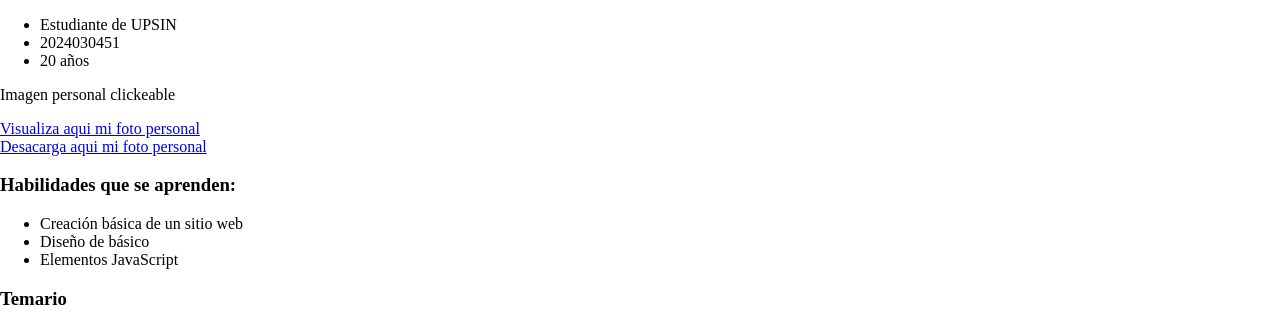
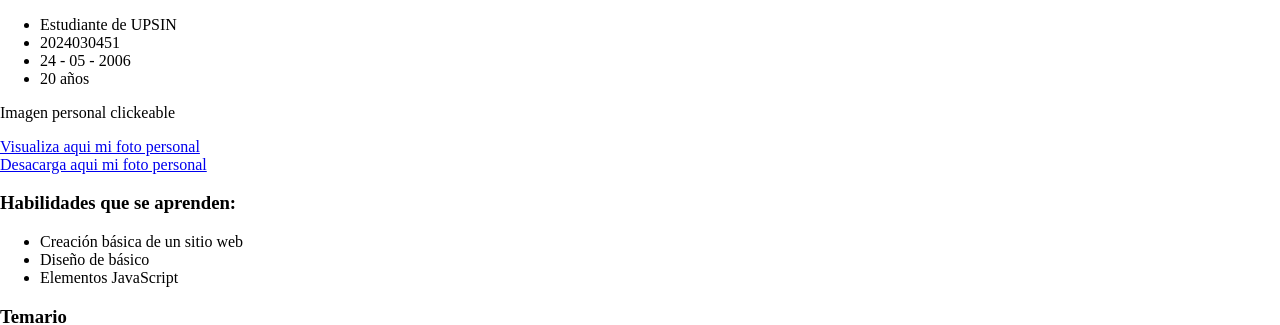
Before and after one commit to alejandromurillodiaz/Curso-HTML-CSS-JavaScript, a plain HTML site: page html/clase5-ejercicio.html in a window 1280 px wide. Shown: the part 175-500 px from the top of the page. Drawn offline with Linux system fonts and the light colour scheme.

Commit message:
Se reestructuró el proyecto y se trabajó en la clase 5 de el curso.

```diff
--- a/html/clase5-ejercicio.html
+++ b/html/clase5-ejercicio.html
@@ -24,6 +24,7 @@
     <ul>
         <li>Estudiante de UPSIN</li>
         <li>2024030451</li>
+        <li>24 - 05 - 2006</li>
         <li>20 años</li>
     </ul>
     <article>
```
